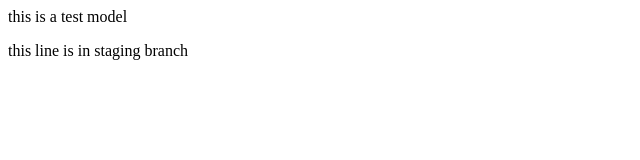
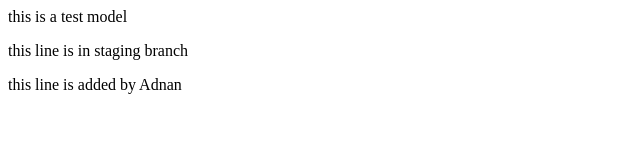
Before and after one commit to AdnaNation/git-acc, a plain HTML site: page index.html in a window 1280 px wide. Shown: the whole page, without its empty margins (0-640 px from the left). Drawn offline with Linux system fonts and the light colour scheme.

```diff
--- a/index.html
+++ b/index.html
@@ -1,2 +1,3 @@
 <p>this is a test model</p>
 <p>this line is in staging branch</p>
+<p>this line is added by Adnan</p>
```
